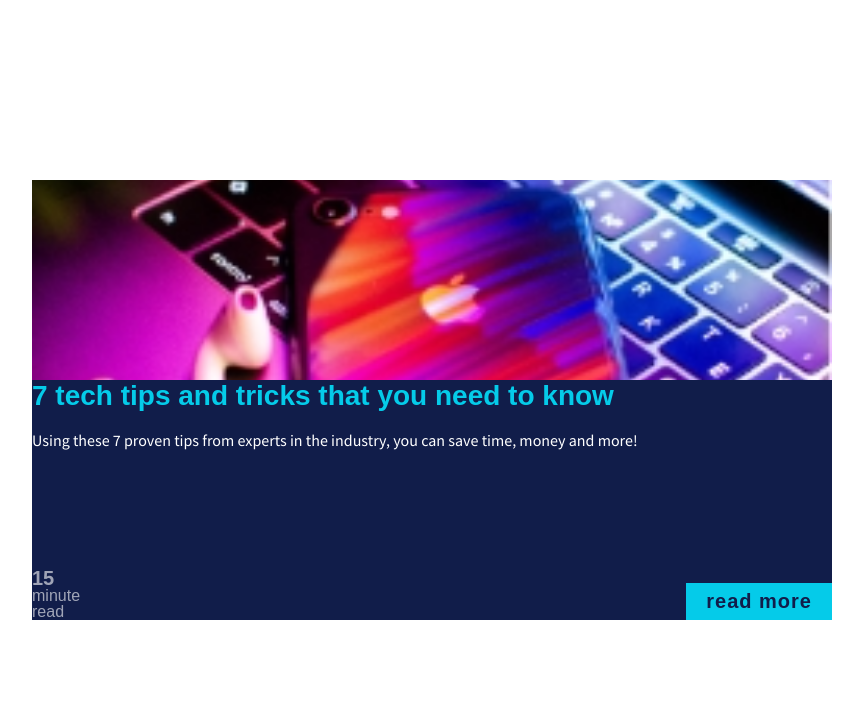
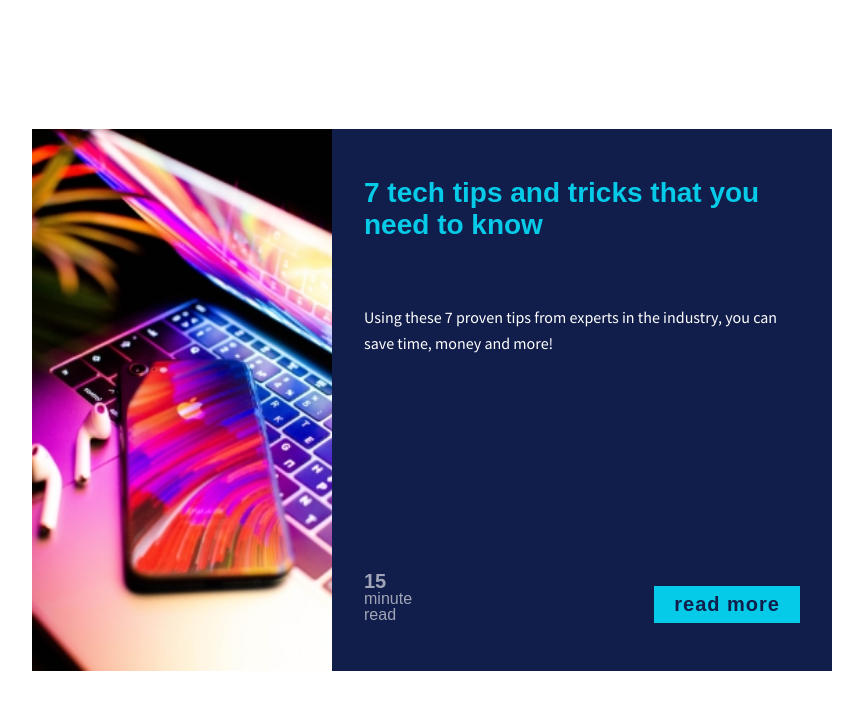
Before and after one commit to abh7662/Working_With_Grids, a plain HTML site: page Using_grid_for_our_card_component/index.html in a window 1280 px wide. Shown: the whole page, without its empty margins (208-1071 px from the left). Drawn offline with Linux system fonts and the light colour scheme; a web font is replaced by a local one.

Commit message:
changes for large layouts

```diff
--- a/Using_grid_for_our_card_component/css/style.css
+++ b/Using_grid_for_our_card_component/css/style.css
@@ -12,7 +12,7 @@ body {
     background: #111d4a;
     color: #fff;
     display: grid;
-    grid-template: 200px auto auto 150px / auto auto;
+    grid-template: 200px 1em auto auto 150px 1em / 1em auto auto 1em;
 }
 
 .card-img {
@@ -33,14 +33,16 @@ body {
     color: #05cbe9;
     font-size: 1.75rem;
     margin: 0;
-    grid-column: 1/-1;
+    grid-column: 2/-2;
+    grid-row: 3;
 }
 
 .card-body {
     font-size: 1rem;
     font-family: 'Source Sans Pro', sans-serif;
     line-height: 1.6;
-    grid-column: 1/-1;
+    grid-column: 2/-2;
+    grid-row: 4;
 
 }
 
@@ -54,6 +56,8 @@ body {
     letter-spacing: 1px;
     align-self: end;
     justify-self: end;
+    grid-row: 5;
+    grid-column: 3;
 }
 
 .card-read-time {
@@ -61,6 +65,8 @@ body {
     opacity: .6;
     line-height: 1;
     align-self: end;
+    grid-row: 5;
+    grid-column: 2;
 }
 
 .card-read-time span {
@@ -68,3 +74,41 @@ body {
     display: block;
     font-size: 1.25em;
 }
+
+@media (min-width: 600px) {
+    .card {
+        grid-template:  3em auto 3em auto 250px 3em / 300px 2em 200px auto 2em;
+    }
+    .card-img {
+        object-fit: cover;
+        grid-row: 1 / -1;
+        grid-column: 1;
+        width: 100%;
+        height: 100%;
+    }
+
+    .card-title {
+        grid-column: 3/-2;
+        grid-row: 2;
+    }
+
+    .card-body {
+        grid-column: 3/-2;
+        grid-row: 4;
+
+    }
+
+    .card-btn {
+        /* align-self: end;
+        justify-self: end; */
+        grid-row: 5;
+        grid-column: -3/-2;
+    }
+
+    .card-read-time {
+        /* align-self: end; */
+        grid-row: 5;
+        grid-column: 3;
+    }
+
+}
```
